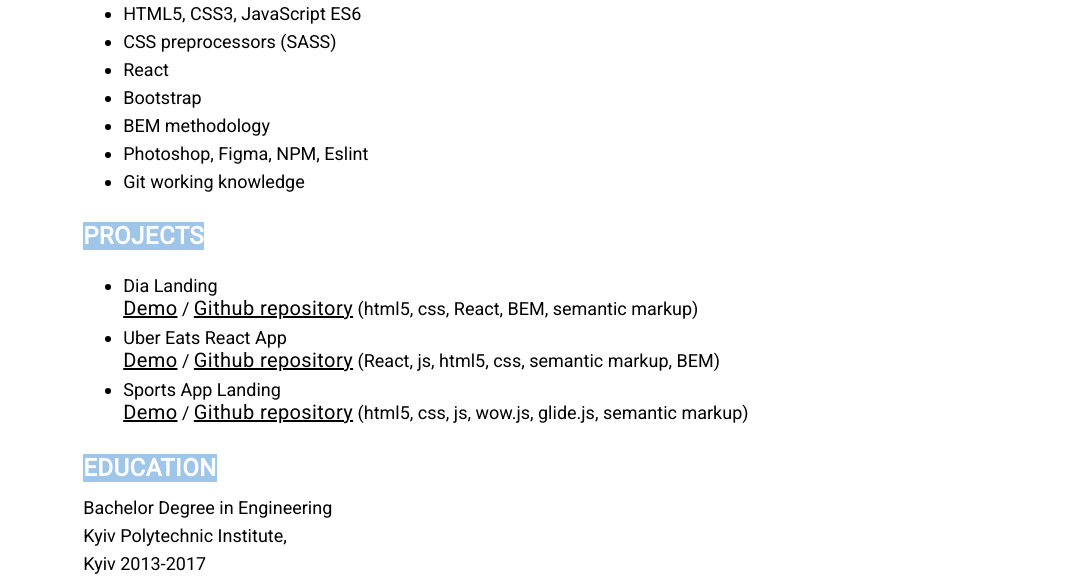
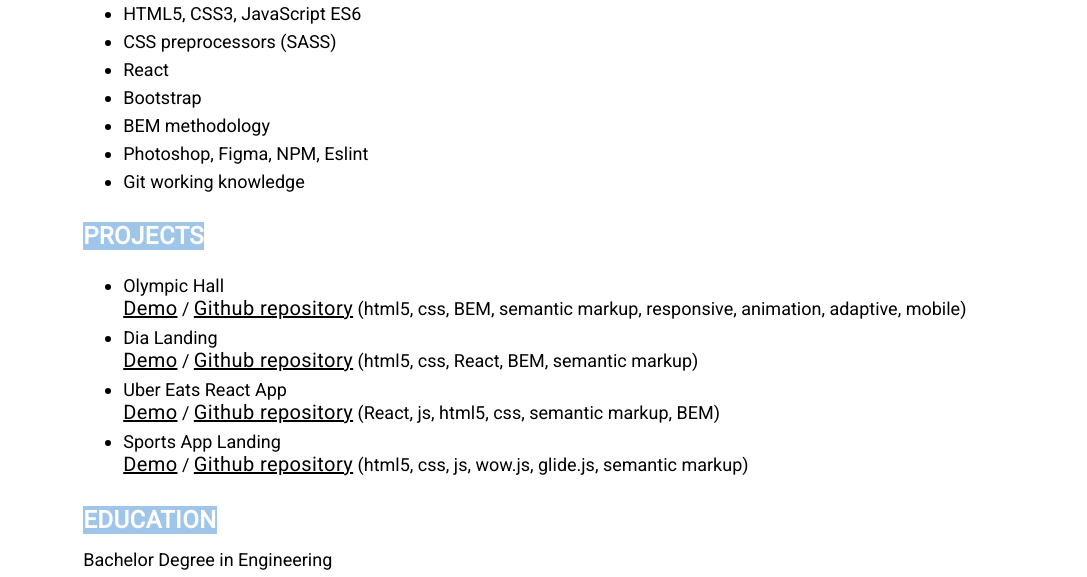
Before and after one commit to JukaChu/resume, a plain HTML site: page index.html in a window 1280 px wide. Shown: the part 520-1097 px from the top of the page, without its empty margins (96-1183 px from the left). Drawn offline with Linux system fonts and the light colour scheme.

Commit message:
Update index.html
update

```diff
--- a/index.html
+++ b/index.html
@@ -56,6 +56,9 @@
 				<div class="main-info__block">
 					<span class="block__title">Projects</span>
 					<ul class="block__list">
+						<li class="list-item">Olympic Hall <br/>
+							<a href="https://jukachu.github.io/Olympic-hall-landing/">Demo</a> / <a href="https://github.com/JukaChu/Olympic-hall-landing">Github repository</a> (html5, css, BEM, semantic markup, responsive, animation, adaptive, mobile)
+						</li>
 						<li class="list-item">Dia Landing <br/>
 							<a href="http://jukachu-dia-landing.surge.sh/">Demo</a> / <a href="https://github.com/JukaChu/Dia-landing">Github repository</a> (html5, css, React, BEM, semantic markup)
 						</li>
```
